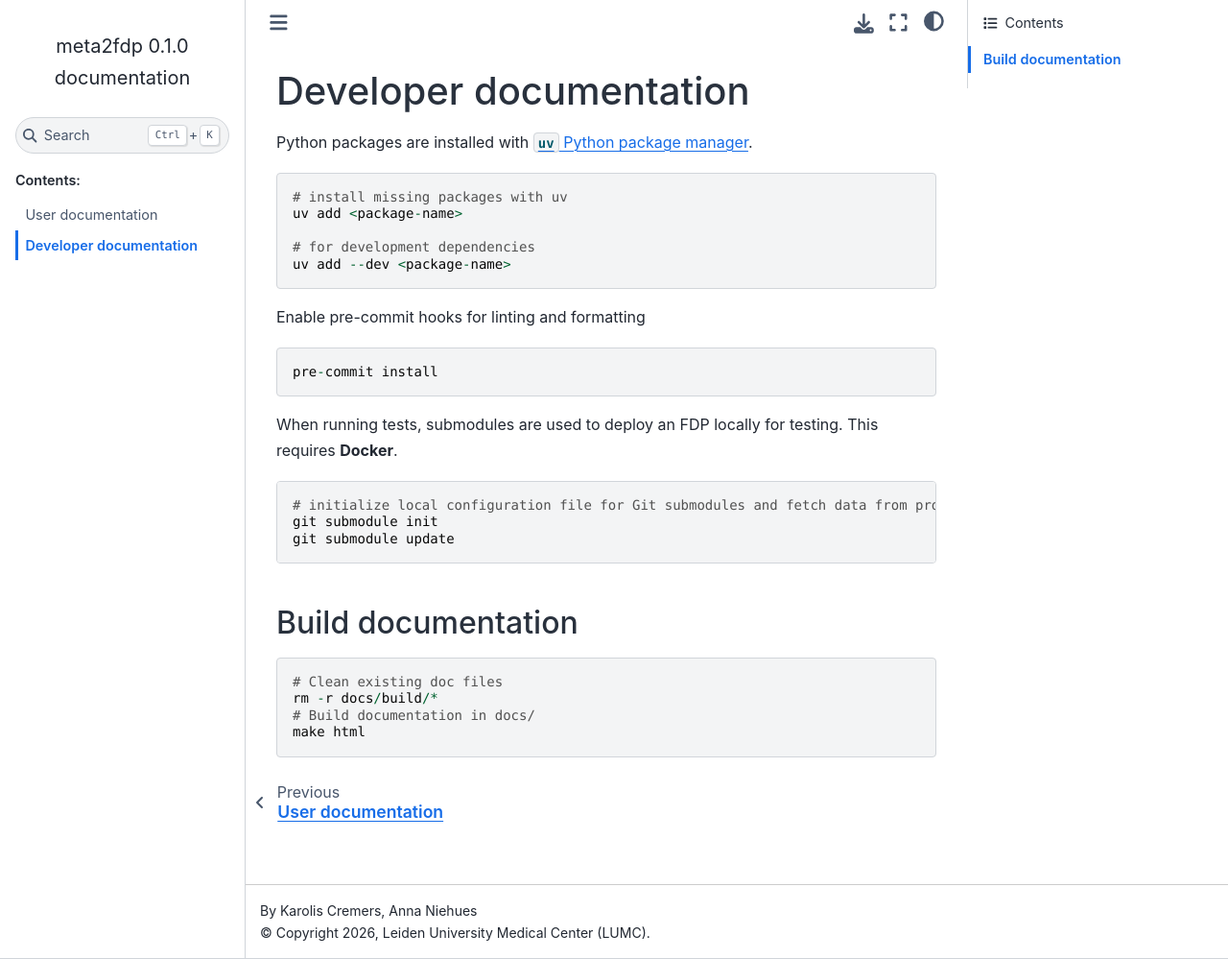
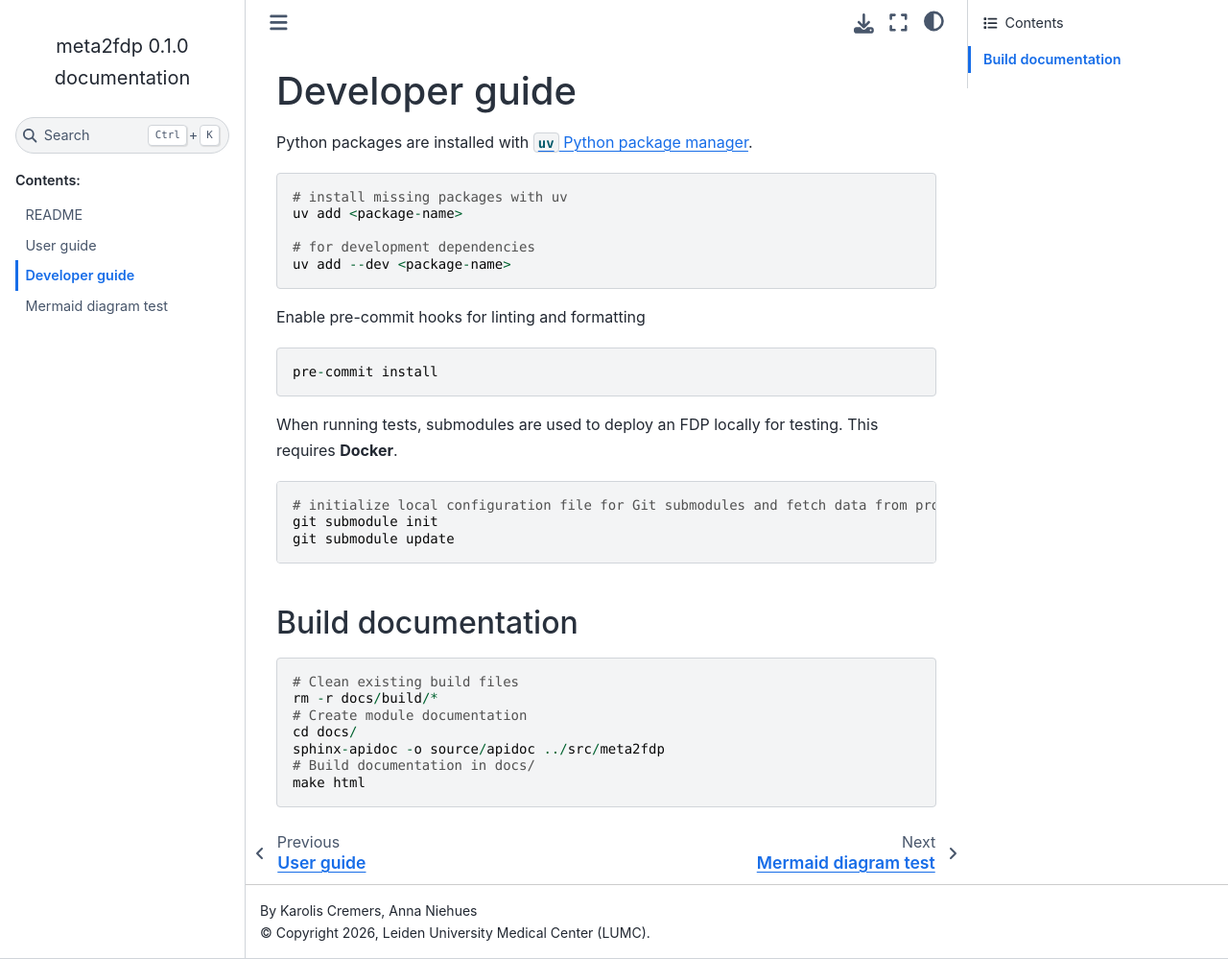
Before and after one commit to LUMC-DCC/meta2fdp, a Sphinx documentation site: the page built from docs/source/dev_guide.md, in a window 1280 px wide and 999 px high. Shown: the whole window at 96% size. Built offline with Sphinx 7.4.7 and the Sphinx Book theme 1.1.4, drawn with Linux system fonts in a browser that asks for light colours; pages that are not in the unit, such as notebooks, are missing from menus.

Commit message:
docs: basic autodoc using apidoc, include README, mermaid example

````diff
--- a/docs/source/conf.py
+++ b/docs/source/conf.py
@@ -7,6 +7,7 @@
 from pathlib import Path
 import tomllib
 
+# Make sure that the src directory is in the Python path so that Sphinx can find the modules to document
 sys.path.insert(
     0, os.path.abspath(os.path.join(os.path.dirname(__file__), "../../src"))
 )
@@ -38,12 +39,16 @@
 
 extensions = [
     "sphinx.ext.autodoc",  # for automatic documentation of Python modules
+    "sphinx.ext.autosummary",  # for generating summary tables for modules, classes, and functions
     "sphinx.ext.napoleon",  # for Google style docstrings
     "sphinx.ext.viewcode",  # for adding links to source code in the documentation
-    "sphinx.ext.autosummary",  # for generating summary tables for modules, classes, and functions
+    "myst_parser",  # for parsing Markdown files,
     "sphinxcontrib.mermaid",  # for rendering Mermaid diagrams in the documentation
-    "myst_parser",  # for parsing Markdown files
+    "sphinx_autodoc_typehints",  # for including type hints in the documentation
 ]
+
+autosummary_generate = True
+
 napoleon_google_docstring = True
 
 templates_path = ["_templates"]
--- a/docs/source/dev_guide.md
+++ b/docs/source/dev_guide.md
@@ -1,4 +1,4 @@
-# Developer documentation
+# Developer guide
 
 Python packages are installed with [`uv` Python package manager](https://docs.astral.sh/uv/).
 
@@ -27,8 +27,11 @@
 ## Build documentation
 
 ```
-# Clean existing doc files
+# Clean existing build files
 rm -r docs/build/*
+# Create module documentation
+cd docs/
+sphinx-apidoc -o source/apidoc ../src/meta2fdp
 # Build documentation in docs/
 make html
 ```
--- /dev/null
+++ b/docs/source/readme.rst
@@ -0,0 +1,5 @@
+README
+======
+
+.. include:: ../../README.md
+    :parser: myst_parser.sphinx_
--- a/docs/source/user_guide.md
+++ b/docs/source/user_guide.md
@@ -1,4 +1,4 @@
-# User documentation
+# User guide
 
 Installation of Python package dependencies using [`uv` Python package manager](https://docs.astral.sh/uv/).
 
--- a/pyproject.toml
+++ b/pyproject.toml
@@ -42,6 +42,8 @@
     "pytest>=9.0.2",
     "ruff>=0.15.2",
     "sphinx>=9.1.0",
+    "sphinx-autoapi>=3.7.0",
+    "sphinx-autodoc-typehints>=3.8.0",
     "sphinx-book-theme>=1.1.4",
     "sphinxcontrib-mermaid>=2.0.0",
 ]
````
Also changed, not shown: docs/source/index.rst (+5 -6 lines), docs/source/mermaidtest.rst (added, +16 -0 lines), 1 other file.
